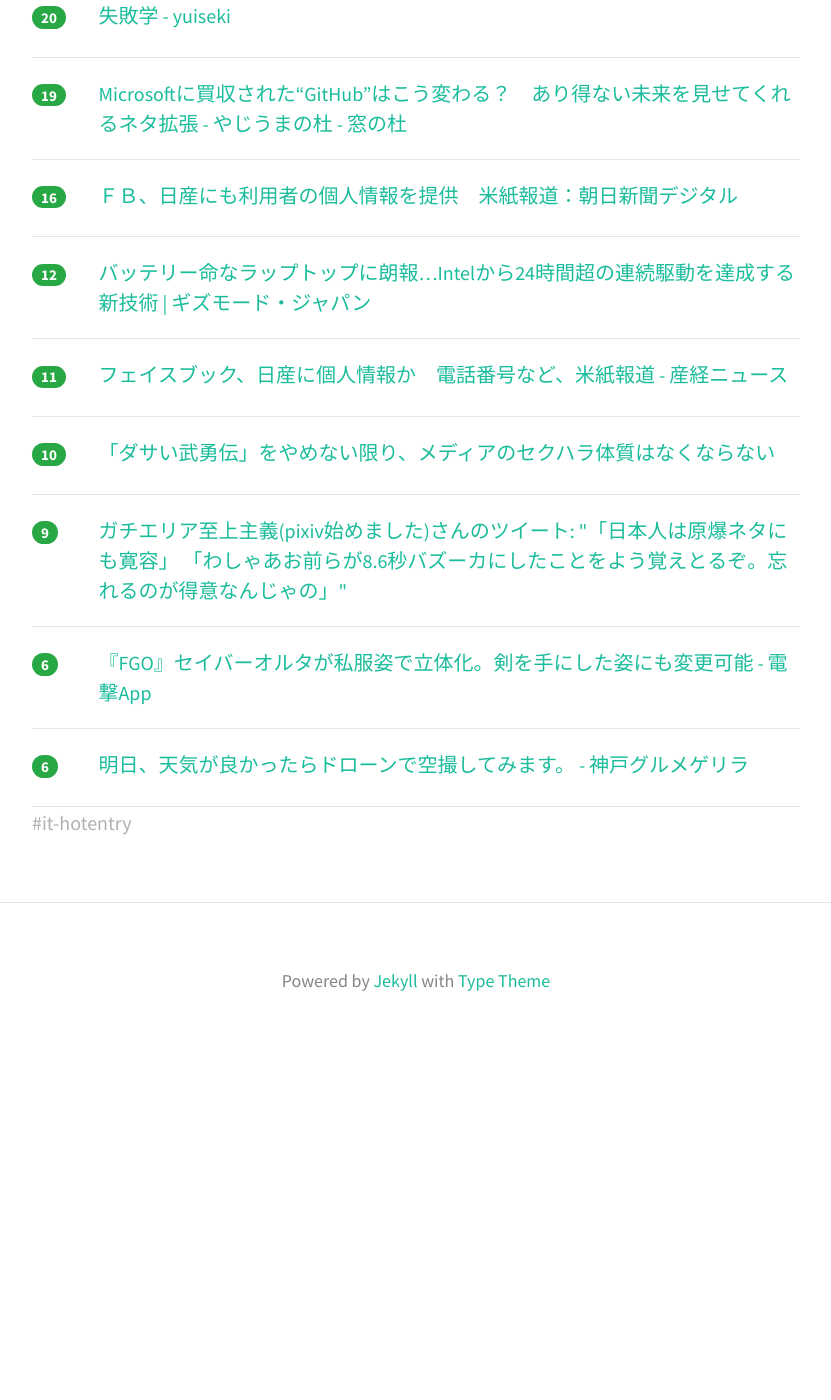
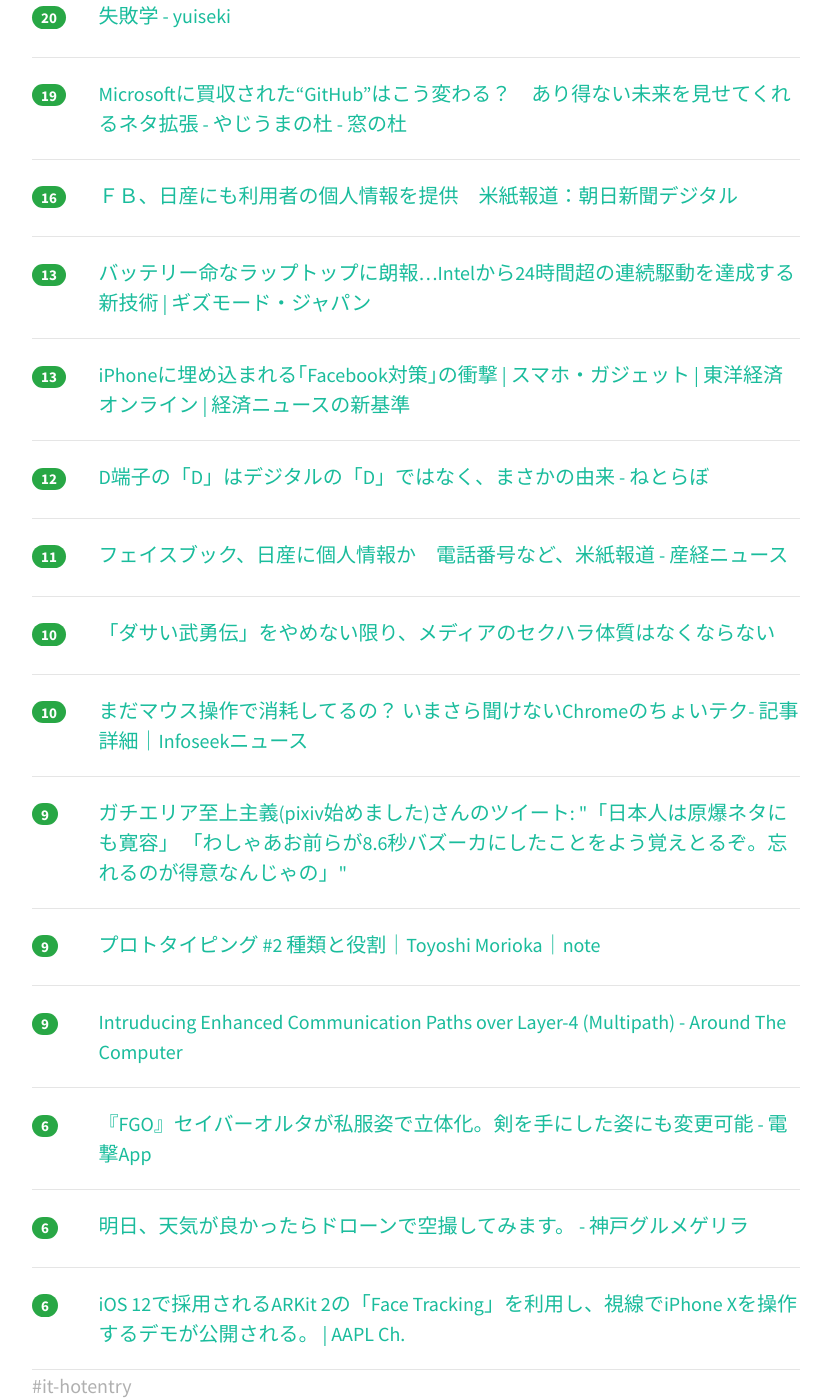
Before and after one commit to yatta47/hatena-matome-site, a Jekyll site: the page built from _posts/2018-06-10-hatena.md, in a window 1280 px wide and 1400 px high, scrolled down 394 px. Shown: the whole window, without its empty margins (224-1055 px from the left). Built offline with Jekyll 4.4.1, drawn with Linux system fonts in a browser that asks for light colours; nearby versions of some CDN libraries; before the commit the page ends 1452 px from its top, so only the background shows below that.

Commit message:
Updated 2018-06-10

```diff
--- a/_posts/2018-06-10-hatena.md
+++ b/_posts/2018-06-10-hatena.md
@@ -22,8 +22,18 @@ tags: [it-hotentry]
 </div>
 <hr>
 <div class="row">
+<div class="col-1"><span class="badge badge-pill badge-success h2">13</span></div>
+<div class="col-11"><a href='https://www.gizmodo.jp/2018/06/intel-low-power-display.html' target='_blank'>バッテリー命なラップトップに朗報…Intelから24時間超の連続駆動を達成する新技術 | ギズモード・ジャパン</a></div>
+</div>
+<hr>
+<div class="row">
+<div class="col-1"><span class="badge badge-pill badge-success h2">13</span></div>
+<div class="col-11"><a href='https://toyokeizai.net/articles/-/224439' target='_blank'>iPhoneに埋め込まれる｢Facebook対策｣の衝撃 | スマホ・ガジェット | 東洋経済オンライン | 経済ニュースの新基準</a></div>
+</div>
+<hr>
+<div class="row">
 <div class="col-1"><span class="badge badge-pill badge-success h2">12</span></div>
-<div class="col-11"><a href='https://www.gizmodo.jp/2018/06/intel-low-power-display.html' target='_blank'>バッテリー命なラップトップに朗報…Intelから24時間超の連続駆動を達成する新技術 | ギズモード・ジャパン</a></div>
+<div class="col-11"><a href='http://nlab.itmedia.co.jp/nl/articles/1806/06/news082.html' target='_blank'>D端子の「D」はデジタルの「D」ではなく、まさかの由来 - ねとらぼ</a></div>
 </div>
 <hr>
 <div class="row">
@@ -37,8 +47,23 @@ tags: [it-hotentry]
 </div>
 <hr>
 <div class="row">
+<div class="col-1"><span class="badge badge-pill badge-success h2">10</span></div>
+<div class="col-11"><a href='https://news.infoseek.co.jp/article/goodspress_164889/' target='_blank'>まだマウス操作で消耗してるの？ いまさら聞けないChromeのちょいテク- 記事詳細｜Infoseekニュース</a></div>
+</div>
+<hr>
+<div class="row">
 <div class="col-1"><span class="badge badge-pill badge-success h2">9</span></div>
 <div class="col-11"><a href='http://twitter.com/jojosqex/status/1004946877614194688' target='_blank'>ガチエリア至上主義(pixiv始めました)さんのツイート: "「日本人は原爆ネタにも寛容」 「わしゃあお前らが8.6秒バズーカにしたことをよう覚えとるぞ。忘れるのが得意なんじゃの」"</a></div>
+</div>
+<hr>
+<div class="row">
+<div class="col-1"><span class="badge badge-pill badge-success h2">9</span></div>
+<div class="col-11"><a href='https://note.mu/toyoshimorioka/n/n91737ceeb644' target='_blank'>プロトタイピング #2 種類と役割｜Toyoshi Morioka｜note</a></div>
+</div>
+<hr>
+<div class="row">
+<div class="col-1"><span class="badge badge-pill badge-success h2">9</span></div>
+<div class="col-11"><a href='https://negli0.github.io/posts/rich-paths/' target='_blank'>Intruducing Enhanced Communication Paths over Layer-4 (Multipath) - Around The Computer</a></div>
 </div>
 <hr>
 <div class="row">
@@ -51,3 +76,8 @@ tags: [it-hotentry]
 <div class="col-11"><a href='http://tommyoctopas.hatenablog.com/entry/2018/06/09/174334' target='_blank'>明日、天気が良かったらドローンで空撮してみます。 - 神戸グルメゲリラ</a></div>
 </div>
 <hr>
+<div class="row">
+<div class="col-1"><span class="badge badge-pill badge-success h2">6</span></div>
+<div class="col-11"><a href='https://applech2.com/archives/20180609-ios-12-arkit-2-control-iphone-x-gaze-tracking.html' target='_blank'>iOS 12で採用されるARKit 2の「Face Tracking」を利用し、視線でiPhone Xを操作するデモが公開される。 | AAPL Ch.</a></div>
+</div>
+<hr>
```
Also changed, not shown: other parts of _posts/2018-06-10-hatena.md (+2 -2 lines).
